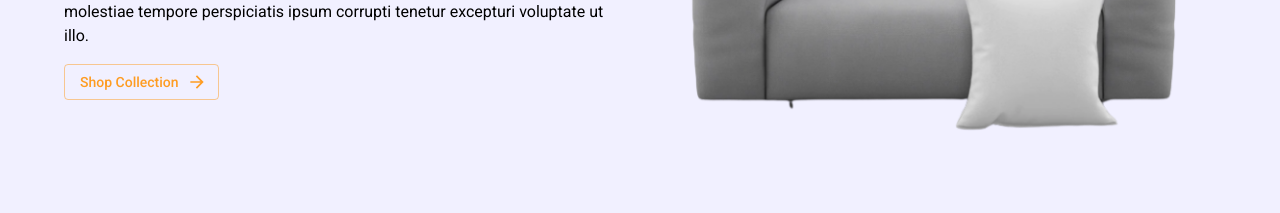
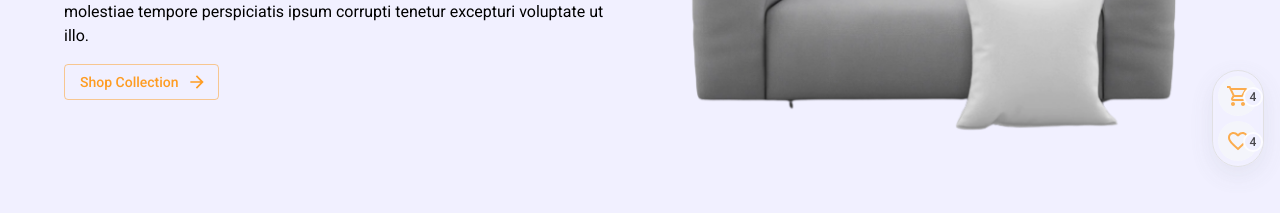
Before and after one commit to apelmahmudDev/e-furniture, a React (Create React App) app: page / in a window 1280 px wide. Shown: the part 330-543 px from the top of the page. Built offline with nearby package versions, Linux system fonts and the light colour scheme.

Commit message:
✅ whisch and cart floating now

```diff
--- /dev/null
+++ b/src/views/components/common/Footer/index.tsx
@@ -0,0 +1,38 @@
+import { Box, Container, Typography } from "@mui/material";
+import ChairIcon from "@mui/icons-material/Chair";
+
+const Footer = () => {
+	return (
+		<Box
+			component="section"
+			sx={{
+				p: 2,
+				height: 300,
+				bgcolor: "#1f1f21",
+			}}
+		>
+			<Container>
+				<Box sx={{ display: "flex", alignItems: "center", gap: 1 }}>
+					<ChairIcon sx={{ color: (theme) => theme.palette.secondary.main }} />
+					<Typography
+						variant="h6"
+						noWrap
+						component="a"
+						href="/"
+						sx={{
+							fontFamily: "Titillium Web",
+							fontWeight: 700,
+							letterSpacing: ".1rem",
+							color: (theme) => theme.palette.secondary.main,
+							textDecoration: "none",
+						}}
+					>
+						e-furniture
+					</Typography>
+				</Box>
+			</Container>
+		</Box>
+	);
+};
+
+export default Footer;
--- /dev/null
+++ b/src/views/components/common/WishAndCardView/index.tsx
@@ -0,0 +1,37 @@
+import { Box, IconButton } from "@mui/material";
+import { useStyles } from "./styled";
+import Badge, { BadgeProps } from "@mui/material/Badge";
+import ShoppingCartOutlinedIcon from "@mui/icons-material/ShoppingCartOutlined";
+import FavoriteBorderOutlinedIcon from "@mui/icons-material/FavoriteBorderOutlined";
+import { styled } from "@mui/material/styles";
+import { STYLES } from "../../../../styles/styles";
+
+const StyledBadge = styled(Badge)<BadgeProps>(({ theme }) => ({
+	"& .MuiBadge-badge": {
+		right: -3,
+		top: 13,
+		border: `2px solid ${theme.palette.background.paper}`,
+		padding: "0 4px",
+	},
+}));
+
+const WishAndCardView = () => {
+	const classes = useStyles();
+
+	return (
+		<Box classes={5} className={classes.root}>
+			<IconButton aria-label="cart" sx={{ ...STYLES.icon }}>
+				<StyledBadge badgeContent={4} color="secondary">
+					<ShoppingCartOutlinedIcon />
+				</StyledBadge>
+			</IconButton>
+			<IconButton aria-label="wish" sx={{ ...STYLES.icon }}>
+				<StyledBadge badgeContent={4} color="secondary">
+					<FavoriteBorderOutlinedIcon />
+				</StyledBadge>
+			</IconButton>
+		</Box>
+	);
+};
+
+export default WishAndCardView;
--- /dev/null
+++ b/src/views/components/common/WishAndCardView/styled.ts
@@ -0,0 +1,20 @@
+import { makeStyles } from "@mui/styles";
+
+export const useStyles = makeStyles({
+	root: {
+		position: "fixed",
+		right: 16,
+		top: "50%",
+		zIndex: 9999,
+		opacity: 0.8,
+		padding: 5,
+
+		display: "flex",
+		gap: 5,
+		flexDirection: "column",
+		backdropFilter: "blur(2px)",
+		border: "1px solid #ddd",
+		borderRadius: 35,
+		boxShadow: "rgb(149 157 165 / 20%) 0px 8px 24px !important",
+	},
+});
--- a/src/views/components/home/Services/index.tsx
+++ b/src/views/components/home/Services/index.tsx
@@ -22,7 +22,7 @@ const Services = () => {
 
 				<Grid container spacing={3}>
 					{[...Array(4)].map((item, idx) => (
-						<Grid key={idx} item xs={6} sm={4} md={3}>
+						<Grid key={idx} item xs={12} sm={6} md={3}>
 							<Card className={classes.root}>
 								<Avatar>
 									<MarkChatUnreadIcon />
--- a/src/views/pages/home.tsx
+++ b/src/views/pages/home.tsx
@@ -1,4 +1,6 @@
+import Footer from "../components/common/Footer";
 import Navbar from "../components/common/Navbar";
+import WishAndCardView from "../components/common/WishAndCardView";
 import Blog from "../components/home/Blog";
 import FeaturedProducts from "../components/home/FeaturedProducts";
 import Hero from "../components/home/Hero";
@@ -20,6 +22,8 @@ const Home = () => {
 			<Blog />
 			<Services />
 			<Newsletter />
+			<Footer />
+			<WishAndCardView />
 		</>
 	);
 };
```
